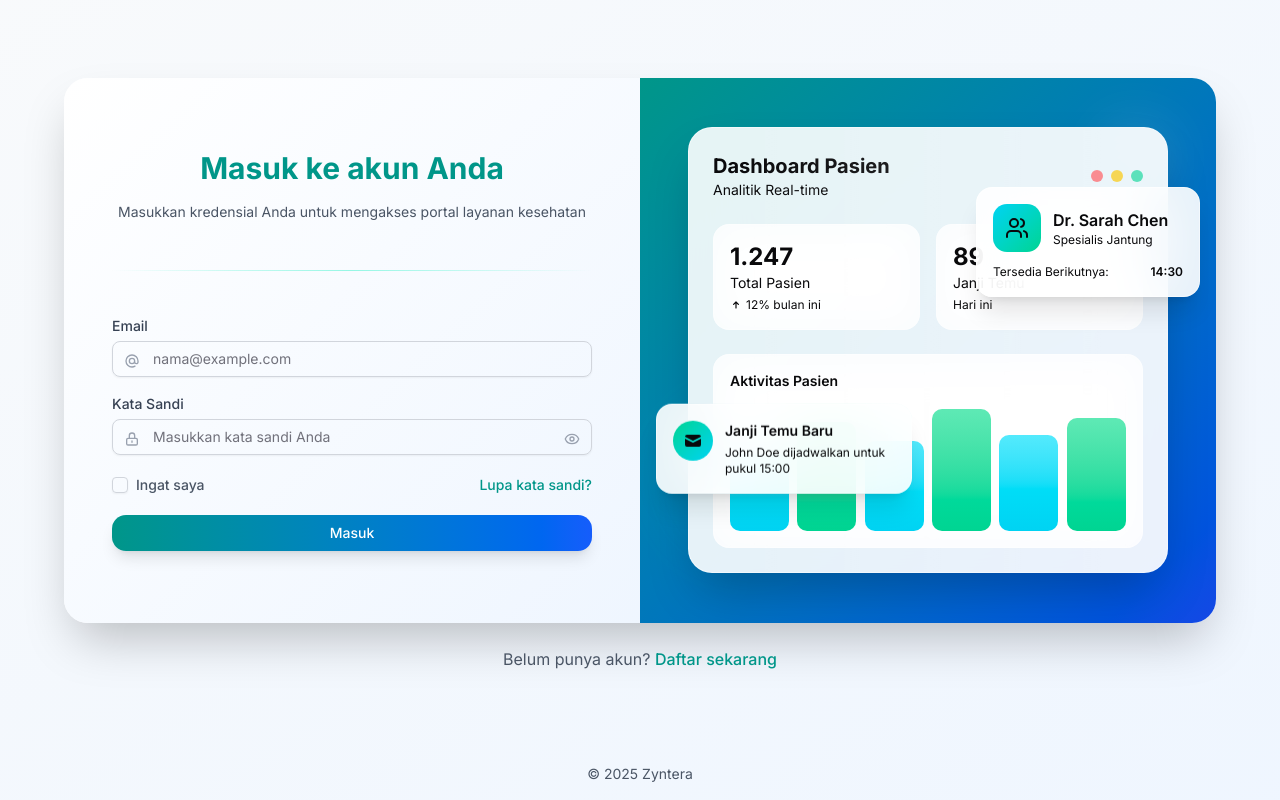
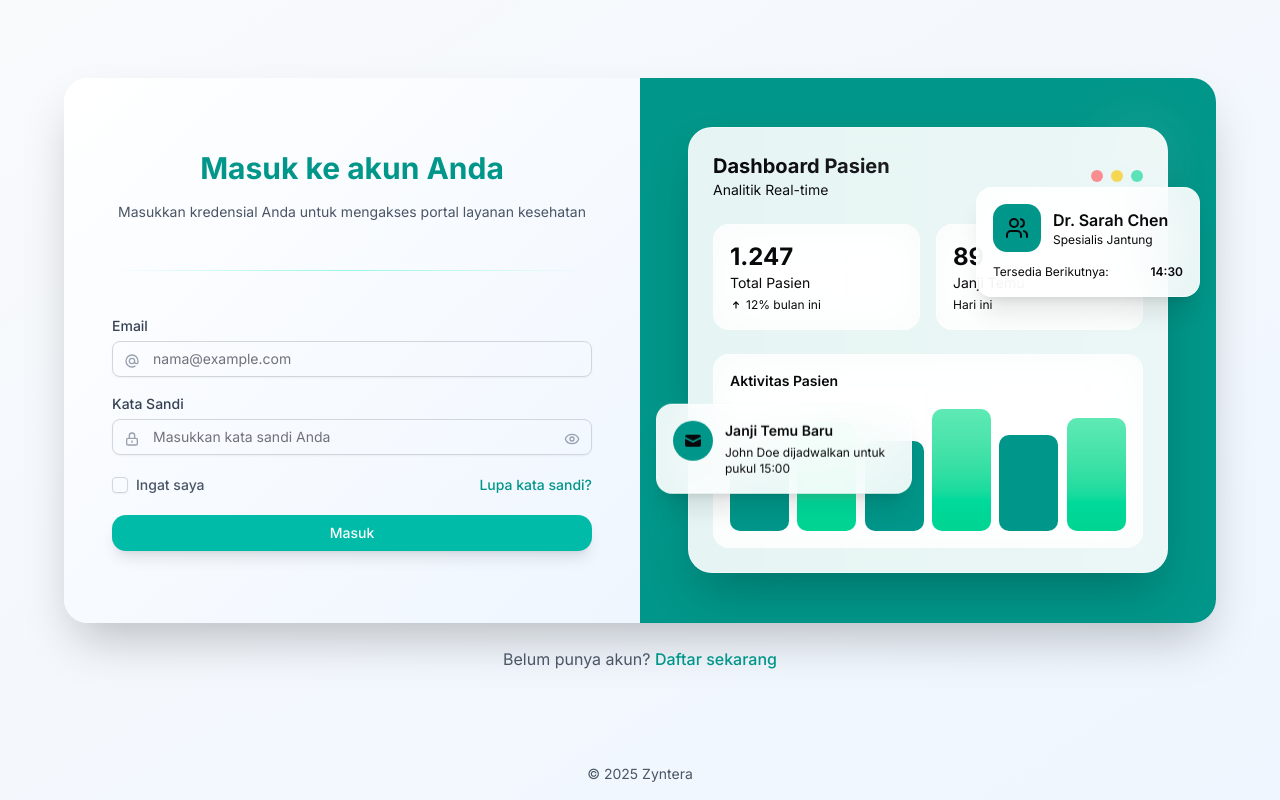
Before and after one commit to PromisePioneer/simrs, a React (Vite) app in the folder frontend/: page /auth/login in a window 1280 px wide. Built offline with nearby package versions, Linux system fonts and the light colour scheme.

Commit message:
nice job

```diff
--- a/frontend/src/pages/auth/login.jsx
+++ b/frontend/src/pages/auth/login.jsx
@@ -175,7 +175,7 @@ function Login() {
                                         <Button
                                             type="submit"
                                             disabled={loading}
-                                            className="w-full bg-gradient-to-r from-teal-600 to-blue-600 hover:from-teal-700 hover:to-blue-700 text-white font-medium py-3 rounded-xl shadow-lg hover:shadow-xl transform transition-all duration-300 hover:scale-105 focus:outline-none focus:ring-2 focus:ring-offset-2 focus:ring-teal-500"
+                                            className="w-full hover:from-teal-700 hover:to-blue-700 text-white font-medium py-3 rounded-xl shadow-lg hover:shadow-xl transform transition-all duration-300 hover:scale-105 focus:outline-none focus:ring-2 focus:ring-offset-2 focus:ring-teal-500"
                                         >
                                             {loading ? (
                                                 <span className="flex items-center justify-center">
@@ -198,7 +198,7 @@ function Login() {
 
                         {/* Illustration Section */}
                         <div
-                            className="md:w-1/2 p-8 sm:p-12 bg-gradient-to-br from-teal-600 to-blue-700 relative overflow-hidden">
+                            className="md:w-1/2 p-8 sm:p-12 bg-teal-600 relative overflow-hidden">
                             {/* Background Pattern */}
                             <div className="absolute inset-0 opacity-10">
                                 <div className="absolute top-0 left-0 w-full h-full bg-grid-pattern"></div>
@@ -258,19 +258,19 @@ function Login() {
                                         <div className="text-sm font-semibold  mb-3">Aktivitas Pasien</div>
                                         <div className="flex items-end justify-between h-32 space-x-2">
                                             <div
-                                                className="flex-1 bg-gradient-to-t from-cyan-400 to-cyan-300 rounded-lg chart-bar animate-pulse"
+                                                className="flex-1 bg-teal-600 rounded-lg chart-bar animate-pulse"
                                                 style={{height: '60%', animationDelay: '0.1s'}}></div>
                                             <div
                                                 className="flex-1 bg-gradient-to-t from-emerald-400 to-emerald-300 rounded-lg chart-bar animate-pulse"
                                                 style={{height: '85%', animationDelay: '0.2s'}}></div>
                                             <div
-                                                className="flex-1 bg-gradient-to-t from-cyan-400 to-cyan-300 rounded-lg chart-bar animate-pulse"
+                                                className="flex-1 bg-teal-600 rounded-lg chart-bar animate-pulse"
                                                 style={{height: '70%', animationDelay: '0.3s'}}></div>
                                             <div
                                                 className="flex-1 bg-gradient-to-t from-emerald-400 to-emerald-300 rounded-lg chart-bar animate-pulse"
                                                 style={{height: '95%', animationDelay: '0.4s'}}></div>
                                             <div
-                                                className="flex-1 bg-gradient-to-t from-cyan-400 to-cyan-300 rounded-lg chart-bar animate-pulse"
+                                                className="flex-1 bg-teal-600 rounded-lg chart-bar animate-pulse"
                                                 style={{height: '75%', animationDelay: '0.5s'}}></div>
                                             <div
                                                 className="flex-1 bg-gradient-to-t from-emerald-400 to-emerald-300 rounded-lg chart-bar animate-pulse"
@@ -283,7 +283,7 @@ function Login() {
                                     className="absolute -right-8 top-20 glass-strong rounded-2xl p-4 shadow-xl hero-float-delay w-56 bg-white/10 backdrop-blur-md border border-white/20">
                                     <div className="flex items-center space-x-3">
                                         <div
-                                            className="w-12 h-12 bg-gradient-to-br from-cyan-400 to-emerald-400 rounded-xl flex items-center justify-center">
+                                            className="w-12 h-12 bg-teal-600 rounded-xl flex items-center justify-center">
                                             <Users className="w-6 h-6 "/>
                                         </div>
                                         <div>
@@ -301,7 +301,7 @@ function Login() {
                                     className="absolute -left-8 bottom-20 glass-strong rounded-2xl p-4 shadow-xl hero-float w-64 bg-white/10 backdrop-blur-md border border-white/20">
                                     <div className="flex items-start space-x-3">
                                         <div
-                                            className="w-10 h-10 bg-gradient-to-br from-emerald-400 to-cyan-400 rounded-full flex items-center justify-center">
+                                            className="w-10 h-10 bg-teal-600 rounded-full flex items-center justify-center">
                                             <svg className="w-5 h-5 " fill="currentColor" viewBox="0 0 20 20">
                                                 <path
                                                     d="M2.003 5.884L10 9.882l7.997-3.998A2 2 0 0016 4H4a2 2 0 00-1.997 1.884z"></path>
```
